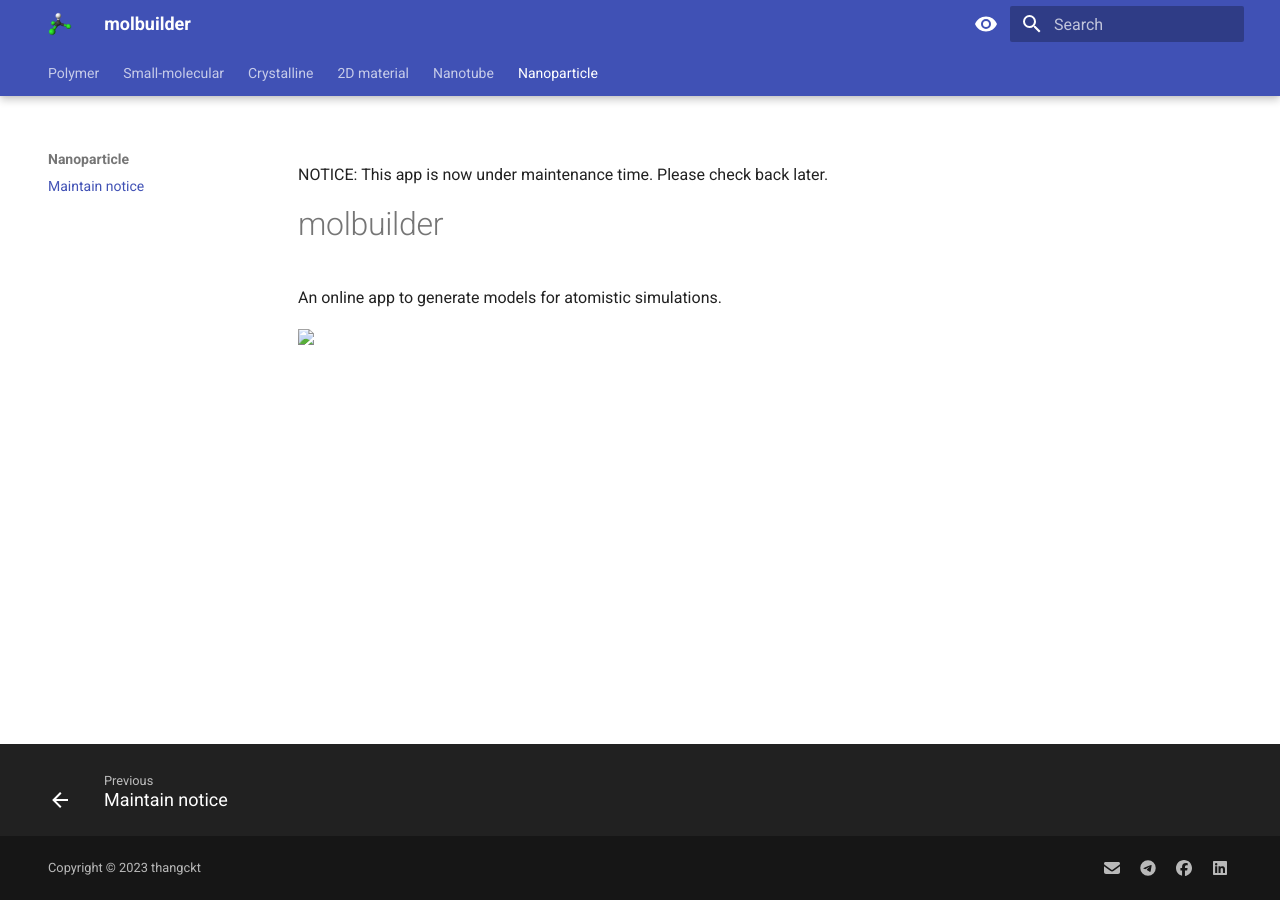
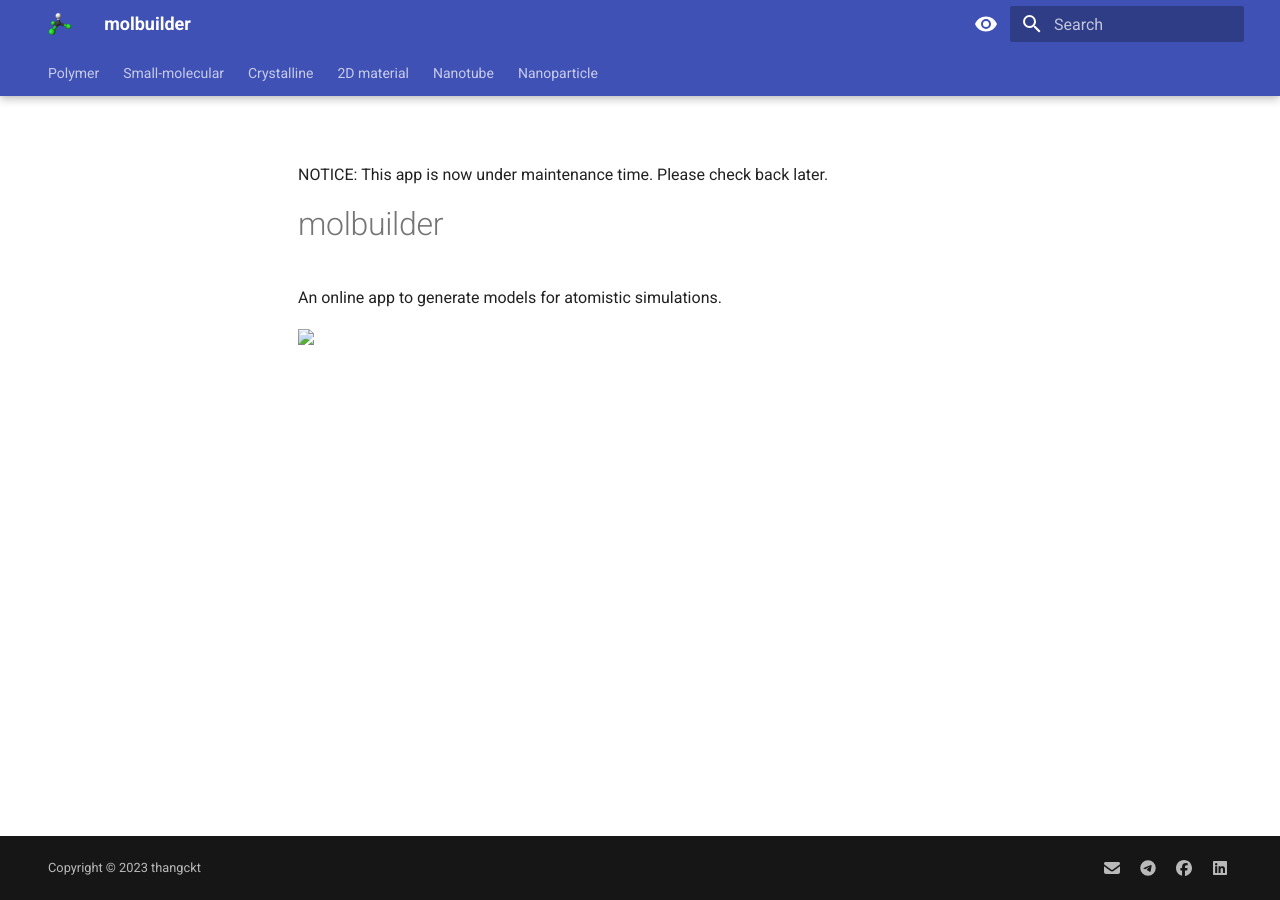
Before and after one commit to thangckt/molbuilder, an MkDocs documentation site: the page built from docs/maintain_notice.md, in a window 1280 px wide. Built offline with MkDocs 1.6.1 and Material for MkDocs 9.7.7, drawn with Linux system fonts in a browser that asks for light colours; the version menu is left out.

Commit message:
Update mkdocs.yml

```diff
--- a/mkdocs.yml
+++ b/mkdocs.yml
@@ -212,14 +212,14 @@
 
   ## Maintain notice
   - Polymer:
-    - maintain_notice.md
+    - index.md
   - Small-molecular:
-    - maintain_notice.md
+    - index.md
   - Crystalline:
-    - maintain_notice.md
+    - index.md
   - 2D material:
-    - maintain_notice.md
+    - index.md
   - Nanotube:
-    - maintain_notice.md
+    - index.md
   - Nanoparticle:
-    - maintain_notice.md
+    - index.md
```
